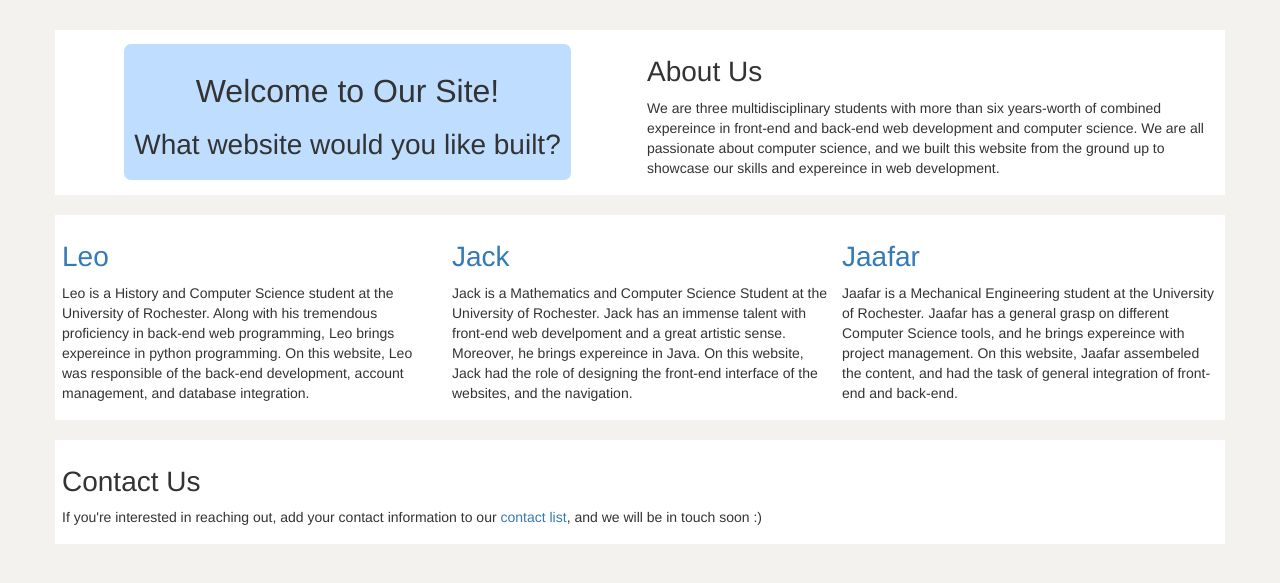
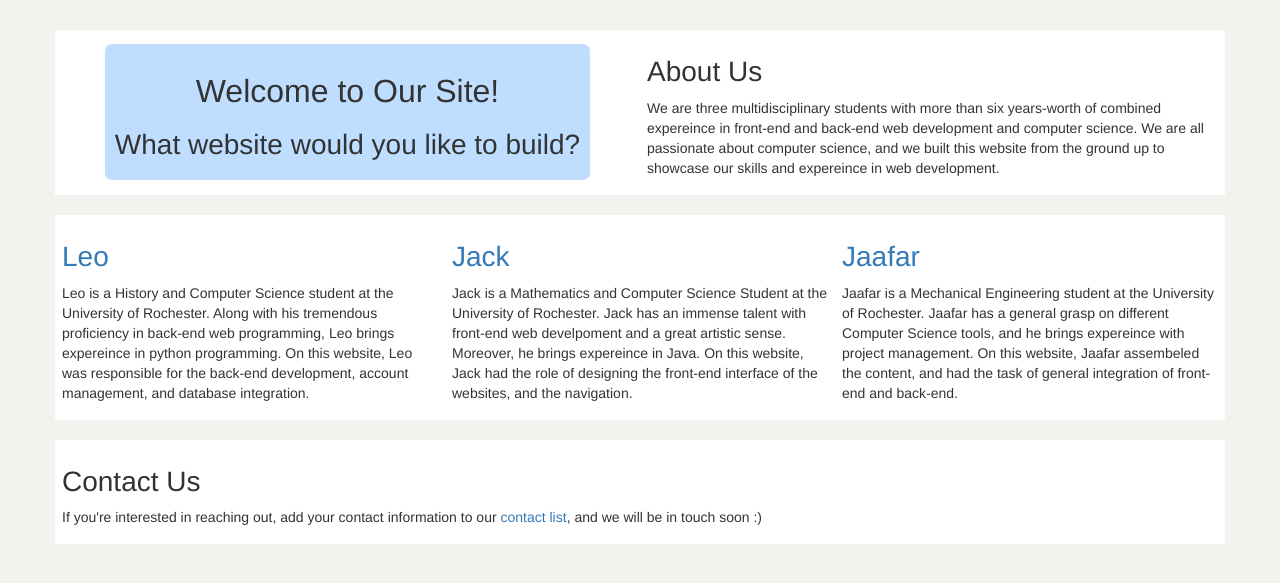
Before and after one commit to lkoblenc/project, a Flask app: page / in a window 1280 px wide. Shown: the part 52-635 px from the top of the page. Run offline with Flask 2, Linux system fonts and the light colour scheme; some libraries are stand-ins or nearby versions.

Commit message:
minor changes

```diff
--- a/templates/index.html
+++ b/templates/index.html
@@ -10,7 +10,7 @@
 				<div>
 				<!-- <header class="row"> -->
 						<h1> Welcome to Our Site! </h1>
-						<h2 class="title"> What website would you like built? </h2>
+						<h2 class="title"> What website would you like to build? </h2>
 				<!-- </header> -->
 				</div>
 			</div>
@@ -24,7 +24,7 @@
 			<div class="bg-layout col-lg-4 col-md-4 col-xs-12">
 				<section>
 					<h2> <a href="/leo">Leo</a> </h2>
-					<p>Leo is a History and Computer Science student at the University of Rochester. Along with his tremendous proficiency in back-end web programming, Leo brings expereince in python programming. On this website, Leo was responsible of the back-end development, account management, and database integration.</p>
+					<p>Leo is a History and Computer Science student at the University of Rochester. Along with his tremendous proficiency in back-end web programming, Leo brings expereince in python programming. On this website, Leo was responsible for the back-end development, account management, and database integration.</p>
 				</section>
 			</div>
 			<div class="bg-layout col-lg-4 col-md-4 col-xs-12">
```
Also changed, not shown: user.db.
